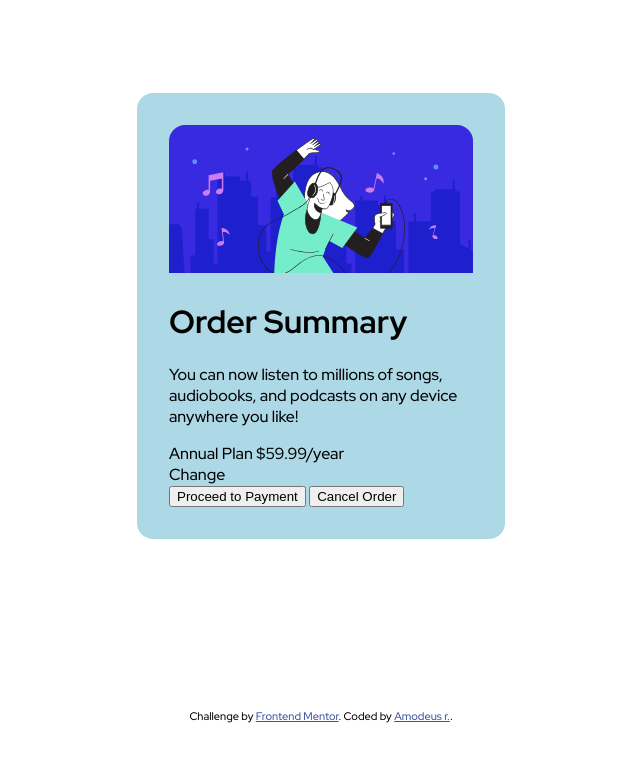
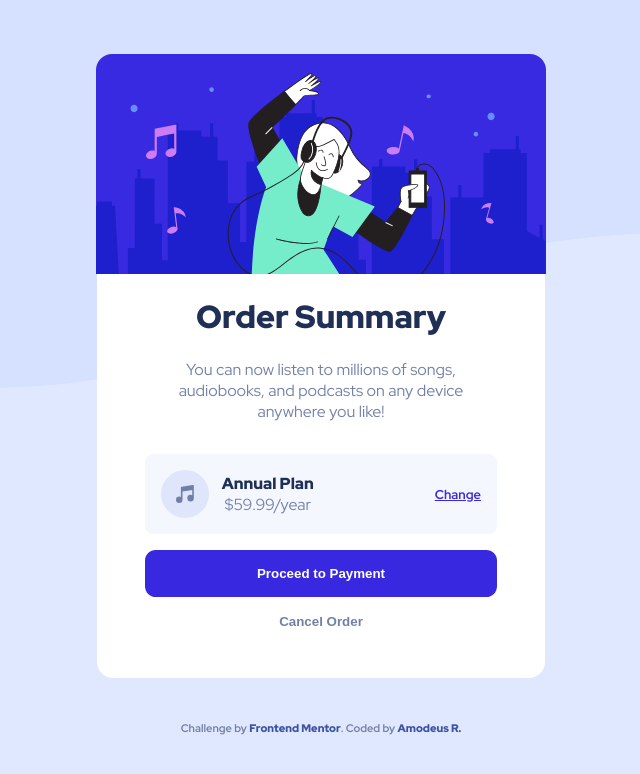
Before and after one commit to AmodeusR/EP04-FrontendMentor, a plain HTML site: page index.html in a window 1280 px wide. Shown: the whole page, without its empty margins (319-959 px from the left). Drawn offline with Linux system fonts and the light colour scheme.

Commit message:
Conclusão da versão Desktop

```diff
--- a/index.html
+++ b/index.html
@@ -8,7 +8,7 @@
   <!-- Fonts -->
   <link rel="preconnect" href="https://fonts.googleapis.com">
   <link rel="preconnect" href="https://fonts.gstatic.com" crossorigin>
-  <link href="https://fonts.googleapis.com/css2?family=Red+Hat+Display:ital,wght@0,500;0,700;1,400&display=swap" rel="stylesheet">
+  <link href="https://fonts.googleapis.com/css2?family=Red+Hat+Display:wght@400;500;700;900&display=swap" rel="stylesheet">
 
   <link rel="stylesheet" href="main.css">
 
@@ -22,11 +22,11 @@
 </head>
 <body>
 
-  <div class="card">
-    <figure class="format-margin">
+  <div class="card flex-column">
+    <figure class="format-margin flex-column">
       <img class="card__image" src="./images/illustration-hero.svg" alt="illustration of a girl listening to a song and dancing">
     </figure>
-    <div class="card__main">
+    <div class="card__main flex-column">
       <h1 class="card__title">Order Summary</h1>
       <p class="card__text">
         You can now listen to millions of songs, audiobooks, and podcasts on any
@@ -35,20 +35,25 @@
     </div>
 
     <div class="card__product">
-      <div class="card__price">
-        Annual Plan
-        $59.99/year
+      <img class="card__icon" src="./images/icon-music.svg" alt="icon of icon-music" class="card__icon">
+
+      <div class="card__price flex-column">
+        <p  class="price__title">Annual Plan</p>
+        <p class="price-tag">$59.99/year</p>
       </div>
 
       <div class="card__change">Change</div>
     </div>
+
     <button class="card__button">Proceed to Payment</button>
-    <button class="card__button">Cancel Order</button>
+    <button class="card__button-cancel">Cancel Order</button>
   </div>
 
   <div class="attribution">
-    Challenge by <a href="https://www.frontendmentor.io?ref=challenge" target="_blank">Frontend Mentor</a>.
-    Coded by <a href="#">Amodeus r.</a>.
+    <p class="attribution__text">
+      Challenge by <a href="https://www.frontendmentor.io?ref=challenge" target="_blank">Frontend Mentor</a>.
+      Coded by <a href="https://github.com/AmodeusR" target="_blank">Amodeus R.</a>
+    </p>
   </div>
 </body>
 </html>
--- a/main.css
+++ b/main.css
@@ -4,26 +4,160 @@
   box-sizing: border-box;
 }
 
+:root {
+  --primary-pale-blue: hsl(225, 100%, 94%);
+  --primary-bright-blue: hsl(245, 75%, 52%);
+
+  --neutral-very-pale-blue: hsl(225, 100%, 98%);
+  --neutral-desaturated-blue: hsl(224, 23%, 55%);
+  --neutral-dark-blue: hsl(223, 47%, 23%);
+
+  --hover-state-color: hsl(245, 83%, 68%);
+}
+
 body {
   font-family: "Red Hat Display", sans-serif;
+  margin: 0;
   display: grid;
   place-items: center;
+  align-content: center;
+  gap: 2rem;
   min-height: 100vh;
+  background: url("./images/pattern-background-desktop.svg") no-repeat var(--primary-pale-blue);
+  background-size: 100vw;
 }
 
 .card {
-  width: min(90%, 23rem);
-  padding: 2rem;
-  background: lightblue;
+  background: white;
+  width: min(70%, 28rem);
+  padding: 3rem;
+  border-radius: 1em;
+}
 
-  border-radius: 1em;
+.flex-column {
+  display: flex;
+  flex-direction: column;
+  justify-content: center;
+  align-items: center;
+
 }
 
 .format-margin {
   margin: 0;
 }
+
+
 .card__image {
-  max-width: 100%;
-  height: auto;
+  overflow: hidden;
+  min-width: 100%;
+  margin-top: -3rem;
   border-radius: 1em 1em 0 0;
 }
+
+.card__title {
+  color: var(--neutral-dark-blue);
+  font-weight: 900;
+}
+
+.card__text {
+  text-align: center;
+  color: var(--neutral-desaturated-blue);
+  margin: 0 auto 1rem;
+}
+
+.card__product {
+  display: flex;
+  align-items: center;
+  gap: .8rem;
+  justify-content: space-around;
+  background: var(--neutral-very-pale-blue);
+  width: 100%;
+  padding: 1rem 0;
+  border-radius: .5em;
+  margin: 1rem;
+}
+
+.card__icon {
+  margin-left: 1rem;
+}
+
+.price__title,
+.price-tag {
+  margin: 0;
+}
+
+.price__title {
+  color: var(--neutral-dark-blue);
+  font-weight: 900;
+}
+
+.price-tag {
+  color: var(--neutral-desaturated-blue);
+}
+
+.card__change {
+  margin-left: auto;
+  margin-right: 1rem;
+  font-size: .8rem;
+
+  color: var(--primary-bright-blue);
+  text-decoration: underline;
+  font-weight: 700;
+
+  transition: 200ms;
+}
+
+
+.card__button {
+  width: 100%;
+  color: white;
+  font-weight: 900;
+  background: var(--primary-bright-blue);
+  border: none;
+  margin-bottom: 1rem;
+  padding: 1rem 0;
+  border-radius: .8em;
+  transition: 200ms;
+}
+
+.card__button-cancel {
+  font-weight: 900;
+  color: var(--neutral-desaturated-blue);
+  border: none;
+  background: none;
+  transition: 200ms;
+}
+
+.attribution__text {
+  color: var(--neutral-desaturated-blue);
+  font-weight: 700;
+}
+
+.attribution__text a {
+  font-weight: 900;
+  text-decoration: none;
+  transition: 200ms;
+}
+/*
+  HOVER STATES
+*/
+
+.card__change:hover {
+  text-decoration: none;
+  cursor: pointer;
+  color: var(--hover-state-color);
+}
+
+.card__button:hover {
+  background: var(--hover-state-color);
+  cursor: pointer;
+}
+
+.card__button-cancel:hover {
+  color: var(--neutral-dark-blue);
+  cursor: pointer;
+}
+
+.attribution__text a:hover {
+  color: var(--hover-state-color);
+}
```
